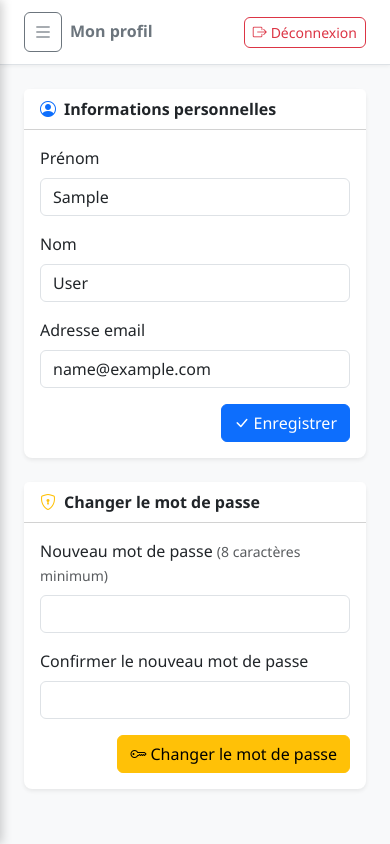
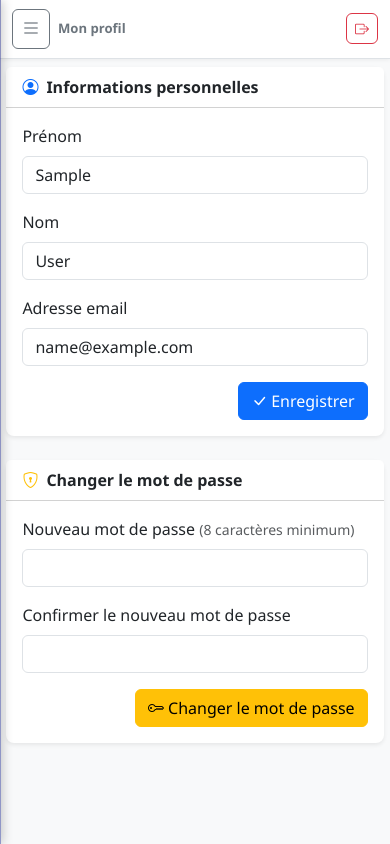
Before and after one commit to Moustapha-cod/stockpro, a Django app: page /mon-profil/ in a window 390 px wide. Run offline with Django 5.2, Linux system fonts and the light colour scheme; the visitor is signed in with stand-in values (Sample User, id 1); parts of the project's set-up code (start-up, migrations or seed data) failed here and were passed over; some libraries are stand-ins or nearby versions.

Commit message:
Responsive mobile/tablette : sidebar, topbar, tables et CSP overlay
- Fix CSP : overlay sidebar utilisait encore onclick= (bloqué par nonce)
- Sidebar : z-index corrigé (1045), largeur 270px sur mobile, 230px tablette
- Transition sidebar : cubic-bezier fluide, fermeture au clic d'un lien nav
- Topbar : padding réduit sur mobile/tablette, titre tronqué si trop long
- Bouton Déconnexion : texte masqué sur mobile (icône seule)
- Tables : auto-wrap .table-responsive-auto via JS sur .page-content
- Touch targets : min-height 44px sur les nav-links sidebar
- Breakpoints : tablette < 992px, mobile < 768px, très petit < 400px
- overflow-x: hidden sur body pour éviter le scroll horizontal parasite

Co-Authored-By: Claude Sonnet 4.6 <noreply@anthropic.com>

```diff
--- a/stockpro/templates/base.html
+++ b/stockpro/templates/base.html
@@ -12,14 +12,17 @@
     <link rel="stylesheet" href="https://cdn.jsdelivr.net/npm/tom-select@2.3.1/dist/css/tom-select.bootstrap5.min.css">
     {% block extra_css %}{% endblock %}
     <style>
-        body { background-color: #f8f9fa; }
+        /* ── Base ─────────────────────────────────────────────────────────── */
+        body { background-color: #f8f9fa; overflow-x: hidden; }
+
+        /* ── Sidebar ──────────────────────────────────────────────────────── */
         .sidebar {
             height: 100vh;
             background: linear-gradient(180deg, #1a237e 0%, #283593 100%);
             width: 250px;
             position: fixed;
             top: 0; left: 0;
-            z-index: 100;
+            z-index: 1045;
             box-shadow: 2px 0 10px rgba(0,0,0,0.2);
             overflow-y: auto;
         }
@@ -31,12 +34,15 @@
             margin: 2px 8px;
             font-size: .9rem;
             transition: all .2s;
+            min-height: 44px;
+            display: flex;
+            align-items: center;
         }
         .sidebar .nav-link:hover, .sidebar .nav-link.active {
             background: rgba(255,255,255,0.15);
             color: #fff;
         }
-        .sidebar .nav-link i { width: 20px; margin-right: 8px; }
+        .sidebar .nav-link i { width: 20px; margin-right: 8px; flex-shrink: 0; }
         .sidebar .nav-section {
             font-size: .7rem;
             text-transform: uppercase;
@@ -44,30 +50,67 @@
             color: rgba(255,255,255,0.4);
             padding: .8rem 1.2rem .2rem;
         }
+
+        /* ── Layout principal ─────────────────────────────────────────────── */
         .main-content { margin-left: 250px; }
         .topbar {
             background: #fff;
             border-bottom: 1px solid #dee2e6;
             padding: .75rem 1.5rem;
-            position: sticky; top: 0; z-index: 99;
+            position: sticky; top: 0; z-index: 1030;
             box-shadow: 0 1px 4px rgba(0,0,0,.06);
         }
         .page-content { padding: 1.5rem; }
-        @media (max-width: 768px) {
+
+        /* ── Tables responsives globalement ───────────────────────────────── */
+        .table-responsive-auto {
+            overflow-x: auto;
+            -webkit-overflow-scrolling: touch;
+        }
+
+        /* ── Overlay mobile ───────────────────────────────────────────────── */
+        .sidebar-overlay {
+            display: none;
+            position: fixed;
+            top: 0; left: 0; right: 0; bottom: 0;
+            background: rgba(0,0,0,.5);
+            z-index: 1040;
+            cursor: pointer;
+        }
+        .sidebar-overlay.show { display: block; }
+
+        /* ── Tablette (< 992px) ───────────────────────────────────────────── */
+        @media (max-width: 991.98px) {
+            .sidebar { width: 230px; }
+            .main-content { margin-left: 230px; }
+            .page-content { padding: 1rem; }
+            .topbar { padding: .65rem 1rem; }
+        }
+
+        /* ── Mobile (< 768px) ─────────────────────────────────────────────── */
+        @media (max-width: 767.98px) {
             .sidebar {
+                width: 270px;
                 transform: translateX(-100%);
-                transition: transform .3s ease;
+                transition: transform .28s cubic-bezier(.4,0,.2,1);
             }
             .sidebar.show { transform: translateX(0); }
             .main-content { margin-left: 0; }
-            .sidebar-overlay {
-                display: none;
-                position: fixed;
-                top: 0; left: 0; right: 0; bottom: 0;
-                background: rgba(0,0,0,.5);
-                z-index: 99;
-            }
-            .sidebar-overlay.show { display: block; }
+            .page-content { padding: .75rem .6rem; }
+            .topbar { padding: .55rem .75rem; }
+            .topbar h6 { font-size: .82rem; max-width: 50vw; overflow: hidden; text-overflow: ellipsis; white-space: nowrap; }
+            /* Cacher le texte "Déconnexion" sur mobile, garder juste l'icône */
+            .btn-deconnexion-text { display: none; }
+            /* Cartes : supprimer les marges excessives */
+            .card { margin-bottom: .6rem; }
+            /* KPI cards : pleine largeur */
+            .row-kpi > [class*="col-"] { margin-bottom: .6rem; }
+        }
+
+        /* ── Très petits écrans (< 400px) ─────────────────────────────────── */
+        @media (max-width: 399.98px) {
+            .page-content { padding: .5rem .4rem; }
+            .sidebar { width: 85vw; }
         }
     </style>
 </head>
@@ -75,7 +118,7 @@
 
 {% if user.is_authenticated %}
 <!-- Overlay mobile -->
-<div class="sidebar-overlay" id="sidebarOverlay" onclick="toggleSidebar()"></div>
+<div class="sidebar-overlay" id="sidebarOverlay"></div>
 
 <!-- Sidebar -->
 <nav class="sidebar d-flex flex-column" id="sidebar">
@@ -234,7 +277,7 @@
                 {% csrf_token %}
                 <button type="submit" class="btn btn-sm btn-outline-danger d-flex align-items-center gap-1">
                     <i class="bi bi-box-arrow-right"></i>
-                    <span>Déconnexion</span>
+                    <span class="btn-deconnexion-text">Déconnexion</span>
                 </button>
             </form>
         </div>
@@ -270,9 +313,33 @@ function toggleSidebar() {
     document.getElementById('sidebar').classList.toggle('show');
     document.getElementById('sidebarOverlay').classList.toggle('show');
 }
+
 document.addEventListener('DOMContentLoaded', function () {
+    // Bouton hamburger
     var btn = document.getElementById('sidebarToggleBtn');
     if (btn) btn.addEventListener('click', toggleSidebar);
+
+    // Overlay : clic pour fermer la sidebar
+    var overlay = document.getElementById('sidebarOverlay');
+    if (overlay) overlay.addEventListener('click', toggleSidebar);
+
+    // Fermer la sidebar sur clic d'un lien (mobile)
+    document.querySelectorAll('.sidebar .nav-link').forEach(function (link) {
+        link.addEventListener('click', function () {
+            if (window.innerWidth < 768) toggleSidebar();
+        });
+    });
+
+    // Rendre toutes les tables responsives automatiquement
+    document.querySelectorAll('.page-content table').forEach(function (table) {
+        if (!table.parentElement.classList.contains('table-responsive-auto') &&
+            !table.parentElement.classList.contains('table-responsive')) {
+            var wrapper = document.createElement('div');
+            wrapper.className = 'table-responsive-auto';
+            table.parentNode.insertBefore(wrapper, table);
+            wrapper.appendChild(table);
+        }
+    });
 });
 </script>
 
```
